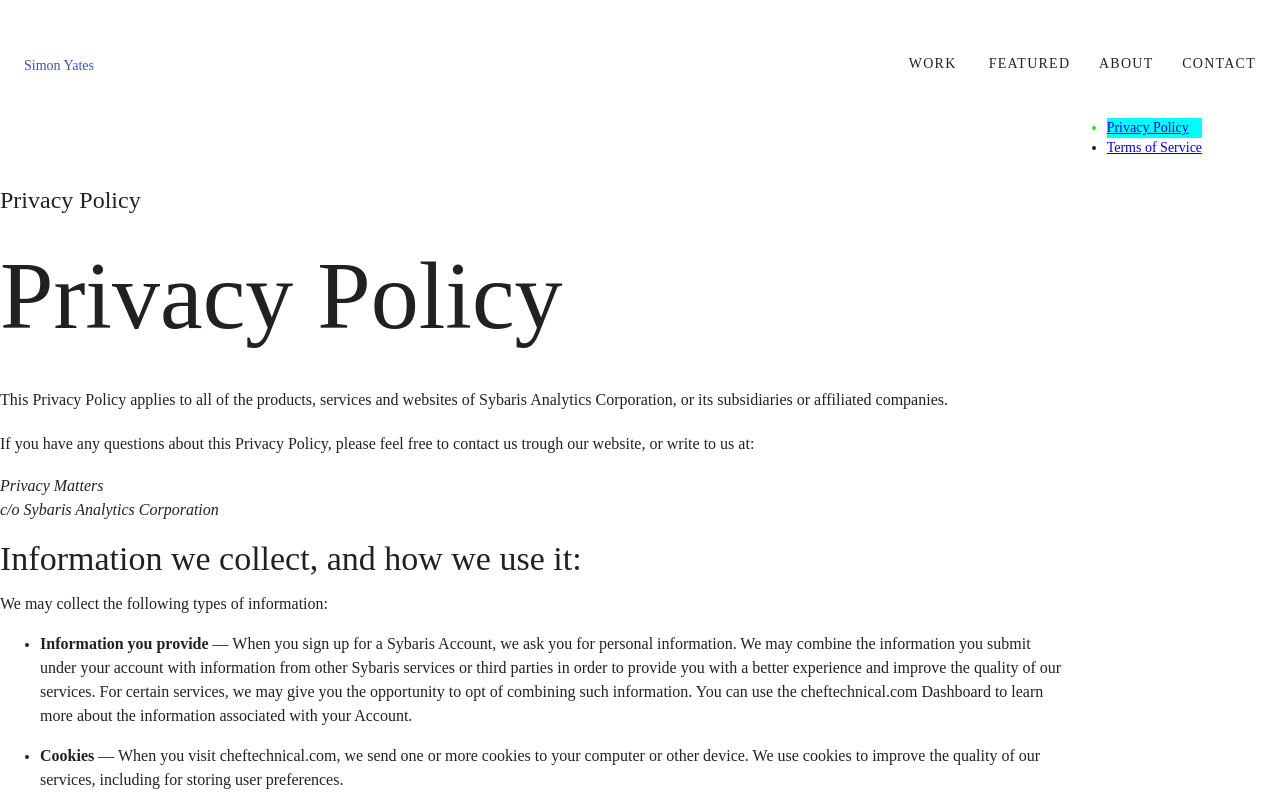
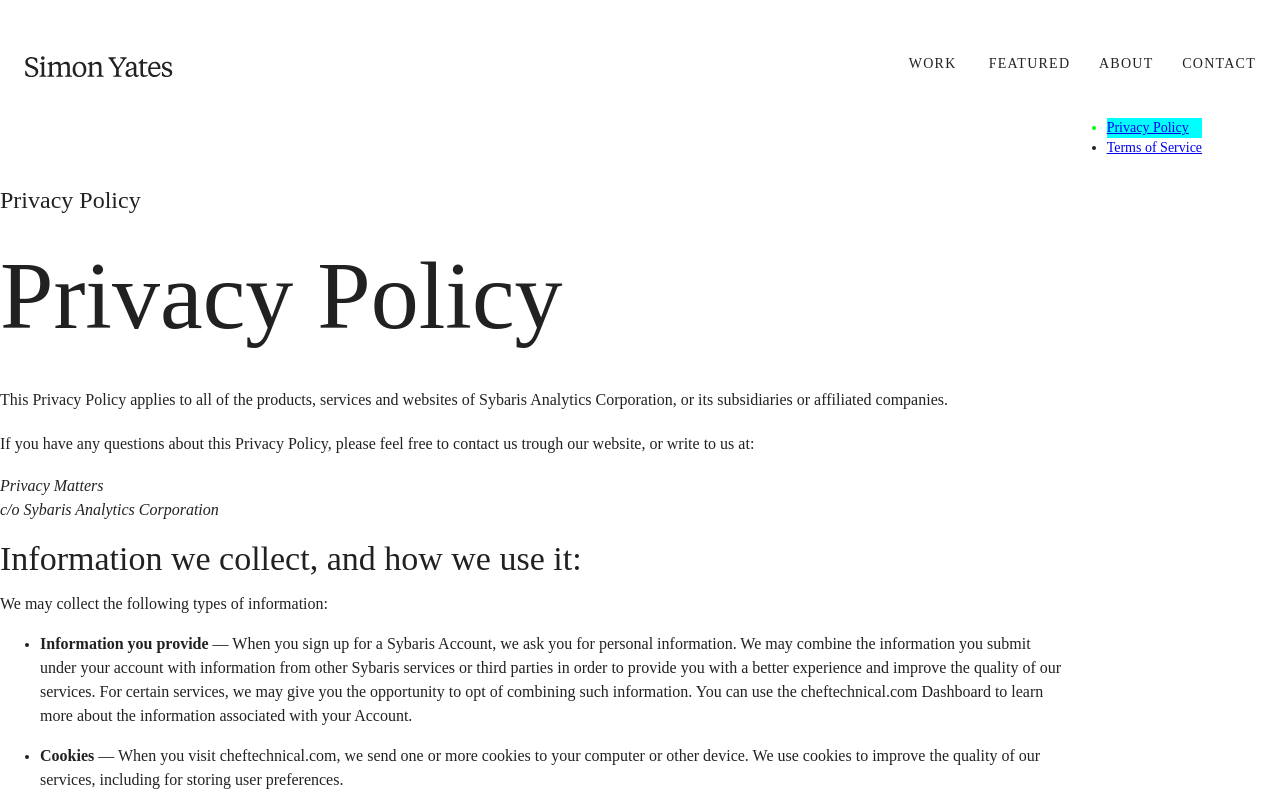
Before and after one commit to cheftechnical/simonyates, a React (Create React App) app: page /legal in a window 1280 px wide. Shown: the top 800 px of the page. Built offline with nearby package versions, Linux system fonts and the light colour scheme; a web font is replaced by a local one.

Commit message:
Added the logo to the top of the page

```diff
--- a/src/components/Image/index.tsx
+++ b/src/components/Image/index.tsx
@@ -4,6 +4,7 @@ import rem from '../../styling/rem';
 
 interface Props {
 	alt: string;
+	className?: any;
 	src: string;
 }
 
@@ -17,13 +18,13 @@ const useStyles = makeStyles((theme) => ({
 
 export default function Image(props: Props) {
 	const classes = useStyles();
-	const {alt, src} = props;
+	const {alt, className, src} = props;
 
 	return (
 		<img
 			alt={alt}
-			className={classes.root}
+			className={`${classes.root} ${className}`}
 			src={process.env.PUBLIC_URL + src}
 		/>
-	)
+	);
 }
--- a/src/layouts/Default/Footer.tsx
+++ b/src/layouts/Default/Footer.tsx
@@ -5,6 +5,8 @@ import Logo from '../../components/Logo';
 import {makeStyles} from '@material-ui/core/styles';
 import {color} from '../../styling/Color';
 import Typography from '../../styling/Typography';
+import Image from '../../components/Image';
+import rem from '../../styling/rem';
 
 const useStyles = makeStyles((theme) => ({
 	root: {
@@ -16,6 +18,10 @@ const useStyles = makeStyles((theme) => ({
 
 	colRight: {
 		textAlign: 'right'
+	},
+	image: {
+		width: rem(128),
+		fill: 'magenta'
 	},
 	link: {
 		...theme.typography.h1
@@ -36,7 +42,13 @@ export default function Footer() {
 			<Container>
 				<Grid container>
 					<Grid item xs={9}>
-						<div><Link component={ReactRouterDom} to="/">Simon Yates</Link></div>
+						<div>
+							<Link component={ReactRouterDom} to="/"><Image
+								className={classes.image}
+								alt="Simon Yates"
+								src="/images/simon-yates.svg"
+							/></Link>
+						</div>
 						<Typography className={classes.text} variant="caption" group="secondary" weight="regular">
 							&copy; 2020 Sybaris Analytics Corporation<br/>
 							<Link className={classes.text} component={ReactRouterDom} to="/legal">Legal</Link>
--- a/src/layouts/Default/NavTop/Logo.tsx
+++ b/src/layouts/Default/NavTop/Logo.tsx
@@ -1,11 +1,26 @@
 import * as React from 'react';
 import {Link} from '@material-ui/core';
 import {Link as ReactRouterDom} from 'react-router-dom';
+import Image from '../../../components/Image';
+import {makeStyles} from '@material-ui/core/styles';
+import rem from '../../../styling/rem';
+
+const useStyles = makeStyles((theme) => ({
+	image: {
+		width: rem(149)
+	}
+}));
 
 export default function Logo() {
+	const classes = useStyles();
+
 	return (
 		<div>
-			<Link component={ReactRouterDom} to="/">Simon Yates</Link>
+			<Link component={ReactRouterDom} to="/"><Image
+				className={classes.image}
+				alt="Simon Yates"
+				src="/images/simon-yates.svg"
+			/></Link>
 		</div>
 	);
 };
```
Also changed, not shown: public/images/simon-yates.svg (added).
